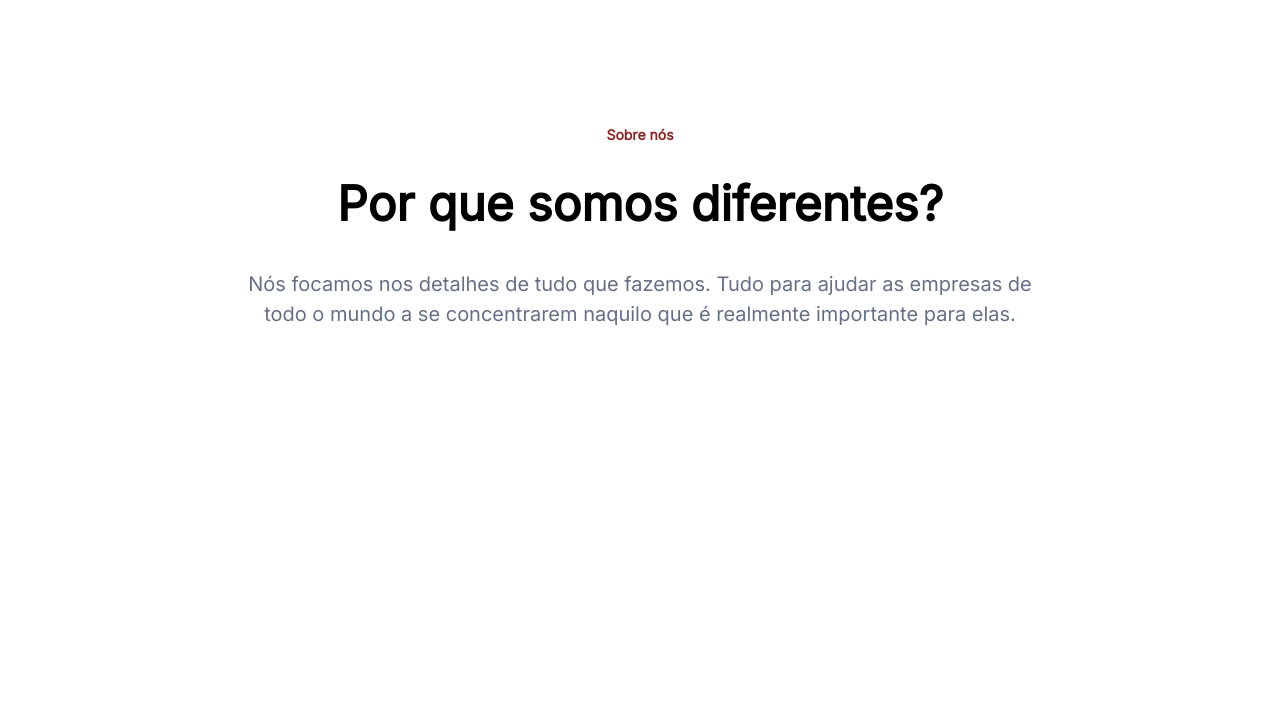
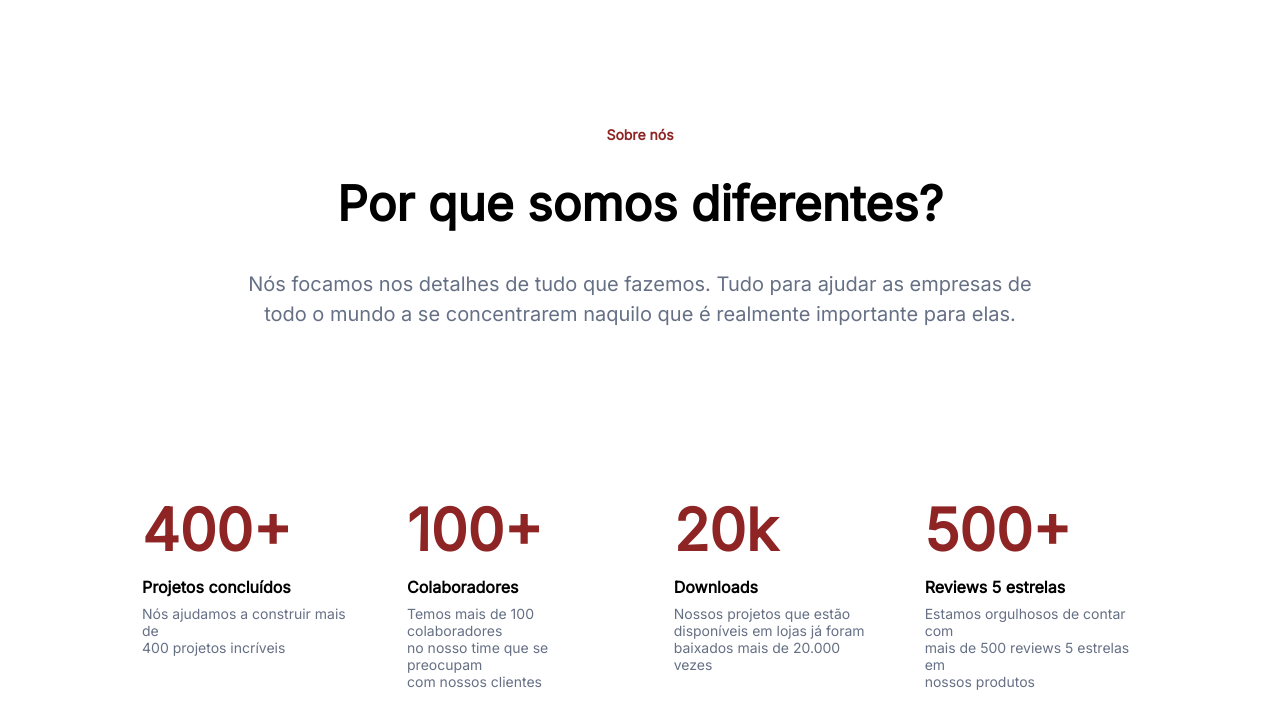
Before and after one commit to mhaffz/optimustech-landing-page, a plain HTML site: page index.html in a window 1280 px wide. Shown: the part 84-810 px from the top of the page. Drawn offline with nearby package versions, Linux system fonts and the light colour scheme.

Commit message:
adding metrics section

```diff
--- /dev/null
+++ b/assets/css/main/metrics.css
@@ -0,0 +1,27 @@
+.metrics  {
+    display: flex;
+    justify-content: center;
+    align-items: center;
+    visibility: hidden;
+}
+
+.item__metrics {
+    padding: 3rem;
+}
+
+.item__metrics h3 {
+    color: var(--blackred-color);
+    font-size: 5.8rem;
+}
+
+.item__metrics h4 {
+    color: #000;
+    font-size: 1.6rem;
+    margin-top: 1.2rem;
+    margin-bottom: 0.8rem;
+}
+
+.item__metrics p {
+    color: var(--gray-color);
+    font-size: 1.4rem;
+}
--- a/assets/js/scrollReveal.js
+++ b/assets/js/scrollReveal.js
@@ -1,6 +1,6 @@
 ScrollReveal({ reset: true });
 
-ScrollReveal().reveal(".about", {
+ScrollReveal().reveal(".about, .metrics", {
     distance: '-50px',
     duration: 1500
 });
--- a/index.html
+++ b/index.html
@@ -14,9 +14,10 @@
     <!-- CSS -->
     <link rel="stylesheet" href="./assets/css/reset.css">
     <link rel="stylesheet" href="./assets/css/normalize.css">
+    <link rel="stylesheet" href="./assets/css/root.css">
     <link rel="stylesheet" href="./assets/css/header.css">
     <link rel="stylesheet" href="./assets/css/main/about.css">
-    <link rel="stylesheet" href="./assets/css/root.css">
+    <link rel="stylesheet" href="./assets/css/main/metrics.css">
     <!-- ScrollReveal -->
     <script src="https://unpkg.com/scrollreveal" defer></script>
     <script src="./assets/js/scrollReveal.js" defer></script>
@@ -54,6 +55,30 @@
                 </span>
             </div>
         </section>
+        <section class="metrics">
+            <div class="container">
+                <div class="item__metrics">
+                    <h3>400+</h3>
+                    <h4>Projetos concluídos</h4>
+                    <p>Nós ajudamos a construir mais de<br>400 projetos incríveis</p>
+                </div>
+                <div class="item__metrics">
+                    <h3>100+</h3>
+                    <h4>Colaboradores</h4>
+                    <p>Temos mais de 100 colaboradores<br>no nosso time que se preocupam<br>com nossos clientes</p>
+                </div>
+                <div class="item__metrics">
+                    <h3>20k</h3>
+                    <h4>Downloads</h4>
+                    <p>Nossos projetos que estão<br>disponíveis em lojas já foram<br>baixados mais de 20.000 vezes</p>
+                </div>
+                <div class="item__metrics">
+                    <h3>500+</h3>
+                    <h4>Reviews 5 estrelas</h4>
+                    <p>Estamos orgulhosos de contar com<br>mais de 500 reviews 5 estrelas em<br>nossos produtos</p>
+                </div>
+            </div>
+        </section>
     </main>
 </body>
 </html>
```
